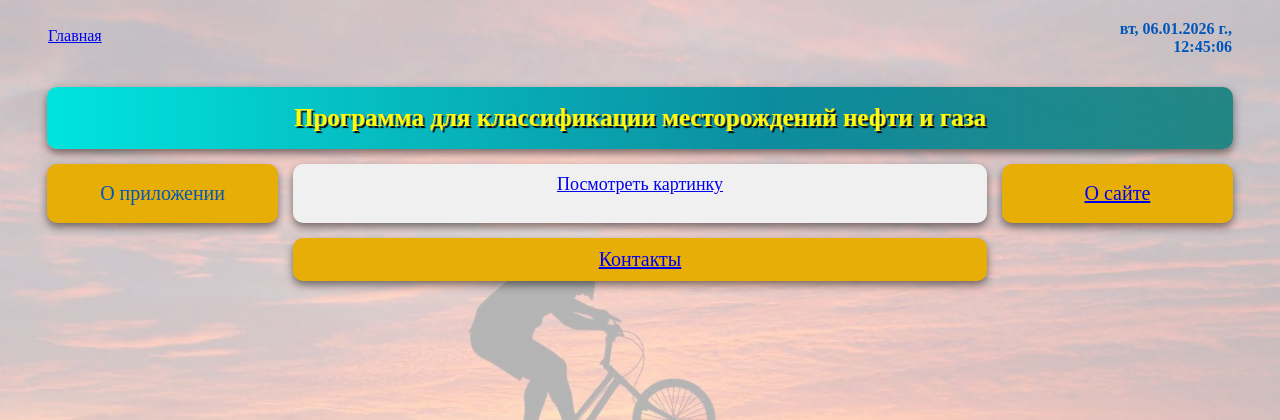
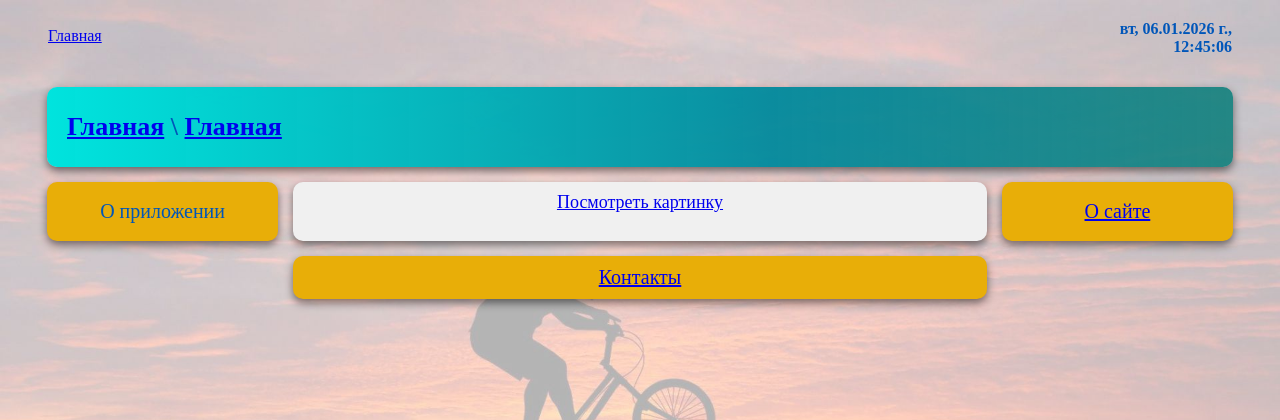
Before and after one commit to Enzo1987Pavel/EastWind, a Flask app: page / in a window 1280 px wide. Shown: the top 420 px of the page. Run offline with Flask 3, Linux system fonts and the light colour scheme.

Commit message:
Add HTML styles for main page

```diff
--- a/app.py
+++ b/app.py
@@ -6,11 +6,11 @@ app = Flask(__name__)
 
 @app.route('/')
 def main_page():  # put application's code here
-    return render_template("main.html", name="main_page", title="Главная")
+    return render_template("fatbike.html", name="main_page", title="Главная")
 
-# @app.route('/')
-# def base():  # put application's code here
-#     return render_template("base.html")
+@app.route('/fatbike')
+def fatbike_page():  # put application's code here
+    return render_template("fatbike.html", name="fatbike_page", title="Fat-bike")
 
 
 if __name__ == '__main__':
--- a/templates/base.html
+++ b/templates/base.html
@@ -113,7 +113,8 @@
 {% endblock -%}
 
 
-      <div class="btn-up btn-up_hide" title="Наверх страницы">&#129145;</div>
+      <div class="btn-up btn-up_hide" title="Наверх страницы">\u0001F879</div>
+{#     &#129145;#}
 
 <script>
     const btnUp = {
--- a/templates/main.html
+++ b/templates/fatbike.html
@@ -56,7 +56,8 @@
 
         <table>
         <tr>
-            <td id="col0" colspan="3" height="60">Программа для классификации месторождений нефти и газа</td>
+            <td id="col00" colspan="3" height="40"><a title="переход на главную страницу" href={{ url_for("main_page") }}>Главная</a> \
+            <a href={{ url_for("fatbike_page") }}> {{ title }}</a></td>
         </tr>
 
         <tr>
```
